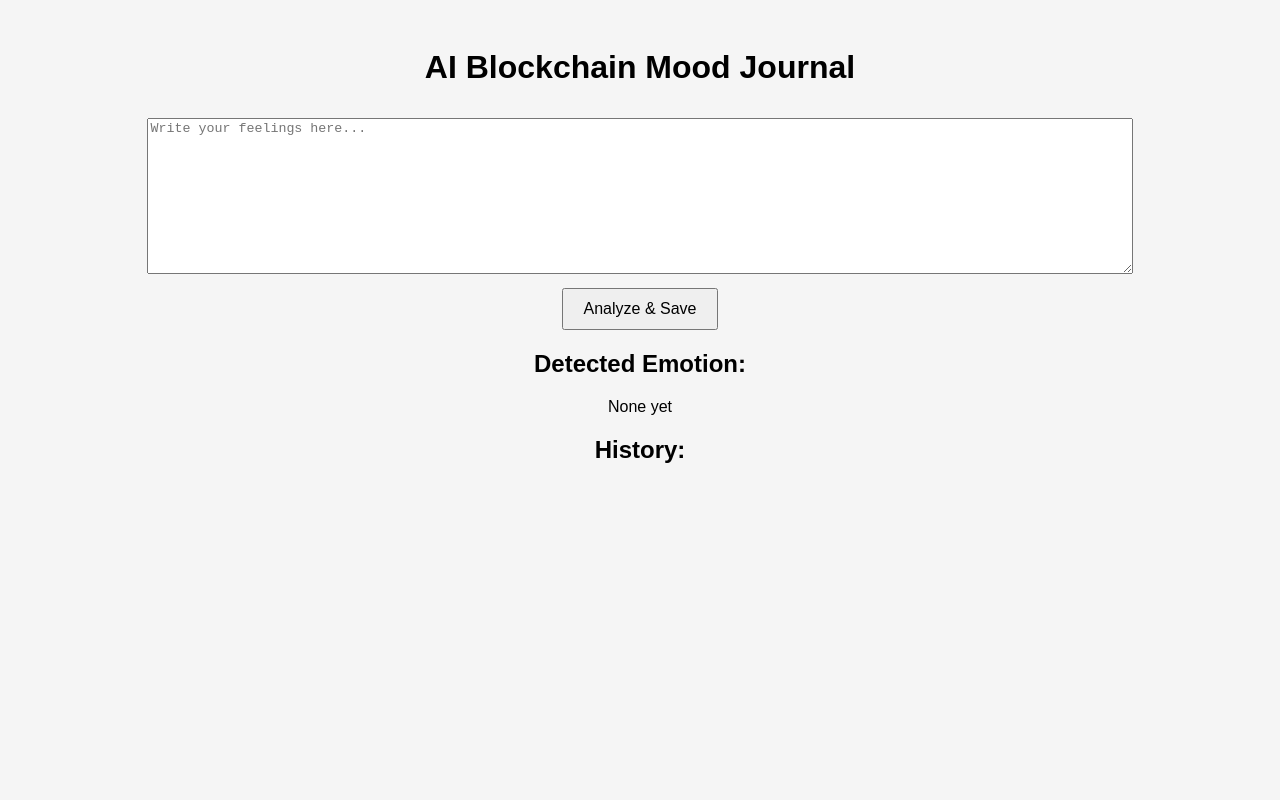
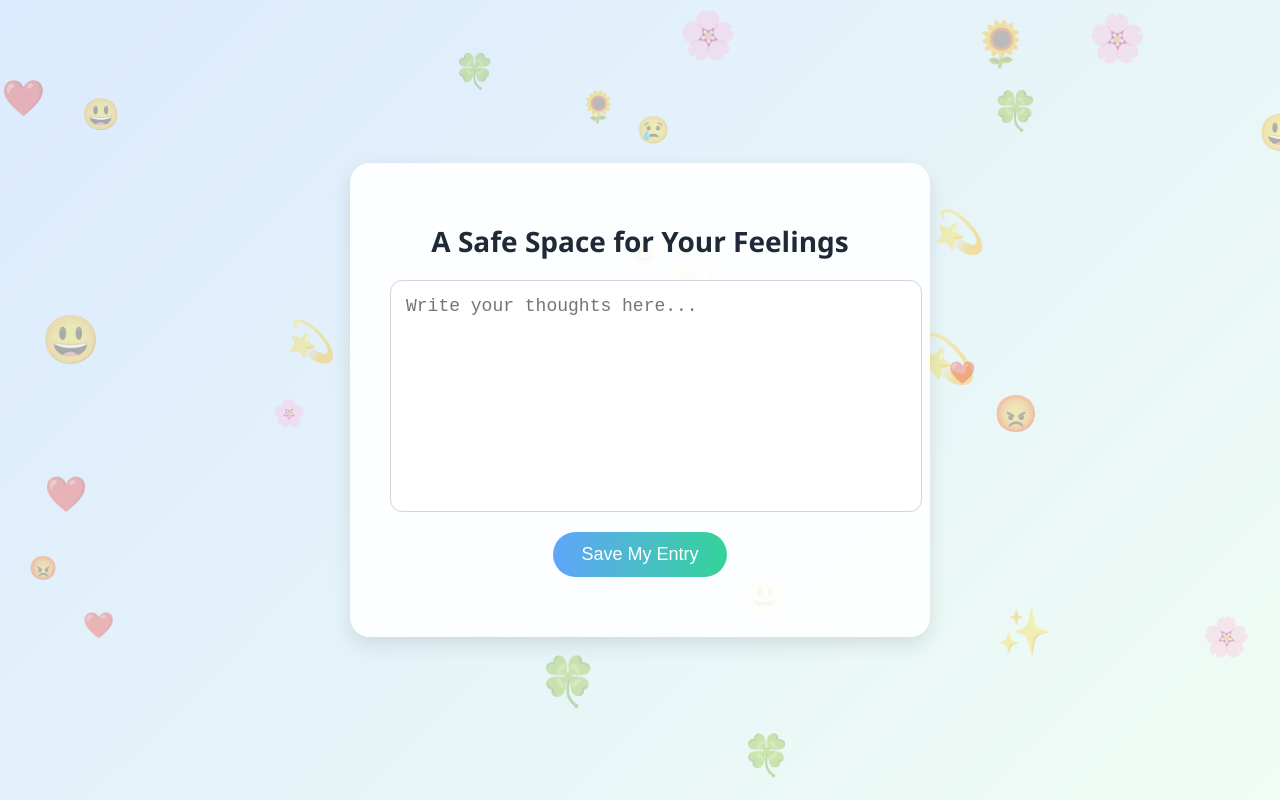
Before and after one commit to Gagan2435/AI-Blockchain-Mood-Journal, a plain HTML site: page index.html in a window 1280 px wide. Drawn offline with Linux system fonts and the light colour scheme.

Commit message:
Enhanced journal UI: larger textarea, emoji density, perfect centering for hackathon

```diff
--- a/index.html
+++ b/index.html
@@ -1,21 +1,32 @@
 <!DOCTYPE html>
 <html lang="en">
 <head>
-    <meta charset="UTF-8">
-    <title>AI Blockchain Mood Journal</title>
-    <link rel="stylesheet" href="style.css">
+    <meta charset="UTF-8" />
+    <meta name="viewport" content="width=device-width, initial-scale=1.0"/>
+    <title>A Safe Space for Your Feelings</title>
+    <link rel="stylesheet" href="style.css" />
 </head>
 <body>
-    <h1>AI Blockchain Mood Journal</h1>
-    <textarea id="entry" placeholder="Write your feelings here..."></textarea><br>
-    <button id="analyzeSaveBtn">Analyze & Save</button>
-
-    <h2>Detected Emotion:</h2>
-    <p id="emotionResult">None yet</p>
-
-    <h2>History:</h2>
-    <div id="history"></div>
-
+    <div class="emoji-container"></div>
+    <div class="container fade-in">
+        <h1 class="animated-heading">A Safe Space for Your Feelings</h1>
+        <textarea id="journalInput" placeholder="Write your thoughts here..."></textarea>
+        <button id="submitBtn">Save My Entry</button>
+        <p id="result"></p>
+    </div>
     <script src="script.js"></script>
+    <script>
+        const emojis = ['❤️', '🌈', '😡', '😢', '😃', '✨', '💫', '🌻', '🍀', '🌸'];
+        const emojiContainer = document.querySelector('.emoji-container');
+        for (let i = 0; i < 30; i++) {
+            const emoji = document.createElement('div');
+            emoji.classList.add('emoji');
+            emoji.innerText = emojis[Math.floor(Math.random() * emojis.length)];
+            emoji.style.left = `${Math.random() * 100}%`;
+            emoji.style.top = `${Math.random() * 100}%`;
+            emoji.style.fontSize = `${20 + Math.random() * 30}px`;
+            emojiContainer.appendChild(emoji);
+        }
+    </script>
 </body>
 </html>
--- a/script.js
+++ b/script.js
@@ -1,10 +1,20 @@
-document.getElementById("analyzeSaveBtn").addEventListener("click", function() {
-    const entry = document.getElementById("entry").value;
-    if (!entry) {
-        alert("Please write something!");
+document.getElementById('submitBtn').addEventListener('click', function() {
+    const text = document.getElementById('journalInput').value;
+    if (text.trim() === "") {
+        alert("Please enter some text before submitting.");
         return;
     }
+    const hashedText = sha256(text);
+    document.getElementById('result').innerText = `Entry hashed successfully:\n${hashedText}`;
+});
 
-    // For now, show placeholder result
-    document.getElementById("emotionResult").innerText = "Analyzing... (Backend will handle this)";
-});
+// Simple SHA-256 hashing using SubtleCrypto API
+function sha256(message) {
+    const encoder = new TextEncoder();
+    const data = encoder.encode(message);
+    return crypto.subtle.digest('SHA-256', data).then(hashBuffer => {
+        const hashArray = Array.from(new Uint8Array(hashBuffer));
+        const hashHex = hashArray.map(b => b.toString(16).padStart(2, '0')).join('');
+        return hashHex;
+    });
+}
--- a/style.css
+++ b/style.css
@@ -1,19 +1,97 @@
 body {
-    font-family: Arial, sans-serif;
+    font-family: 'Segoe UI', sans-serif;
+    background: linear-gradient(135deg, #dbeafe, #f0fdf4);
+    height: 100vh;
+    margin: 0;
+    display: flex;
+    justify-content: center;
+    align-items: center;
+    overflow: hidden;
+    position: relative;
+}
+
+.container {
+    background: rgba(255, 255, 255, 0.9);
+    padding: 40px;
+    border-radius: 20px;
+    box-shadow: 0 8px 20px rgba(0,0,0,0.1);
     text-align: center;
-    padding: 20px;
-    background-color: #f5f5f5;
+    width: 90%;
+    max-width: 500px;
+    z-index: 1;
 }
+
+.animated-heading {
+    font-size: 28px;
+    color: #1f2937;
+    margin-bottom: 20px;
+    animation: slideIn 1.5s ease;
+}
+
 textarea {
-    width: 80%;
-    height: 150px;
-    margin: 10px;
+    width: 100%;
+    height: 200px;
+    border-radius: 12px;
+    border: 1px solid #d1d5db;
+    padding: 15px;
+    font-size: 18px;
+    resize: none;
+    background: #ffffff;
+    transition: box-shadow 0.3s, transform 0.2s;
 }
+
+textarea:focus {
+    outline: none;
+    box-shadow: 0 0 10px rgba(96, 165, 250, 0.4);
+    transform: scale(1.02);
+}
+
 button {
-    padding: 10px 20px;
+    margin-top: 15px;
+    padding: 12px 28px;
+    background: linear-gradient(to right, #60a5fa, #34d399);
+    border: none;
+    border-radius: 25px;
+    color: white;
+    font-size: 18px;
+    cursor: pointer;
+    transition: transform 0.2s, background 0.4s;
+}
+
+button:hover {
+    transform: scale(1.05);
+    background: linear-gradient(to right, #34d399, #60a5fa);
+}
+
+#result {
+    margin-top: 20px;
     font-size: 16px;
-    cursor: pointer;
+    color: #374151;
+    word-break: break-word;
 }
-#history {
-    margin-top: 20px;
+
+.emoji-container {
+    position: absolute;
+    width: 100%;
+    height: 100%;
+    overflow: hidden;
+    pointer-events: none;
 }
+
+.emoji {
+    position: absolute;
+    animation: float 6s infinite ease-in-out;
+    user-select: none;
+    opacity: 0.3;
+}
+
+@keyframes float {
+    0% { transform: translateY(0) scale(1); opacity: 0.3; }
+    50% { transform: translateY(-20px) scale(1.1); opacity: 0.5; }
+    100% { transform: translateY(0) scale(1); opacity: 0.3; }
+}
+
+@keyframes slideIn {
+    from { opacity: 0; transform: translateY(-20px); }
+    to { opacity: 1; transform: translateY(0); }
+}
```
